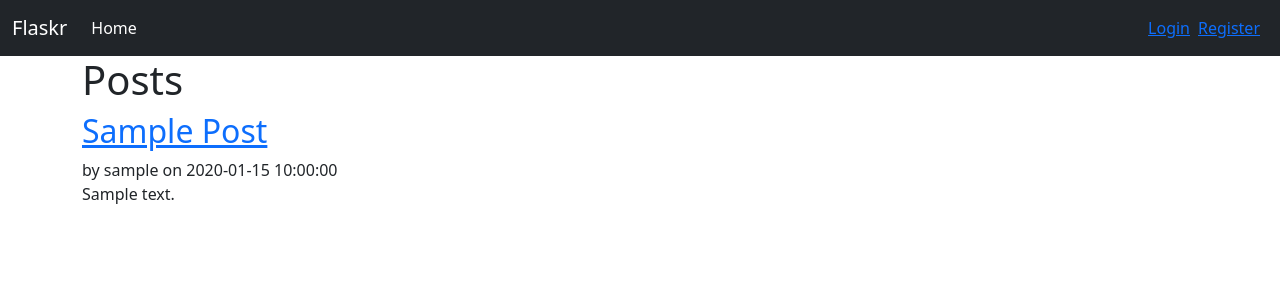
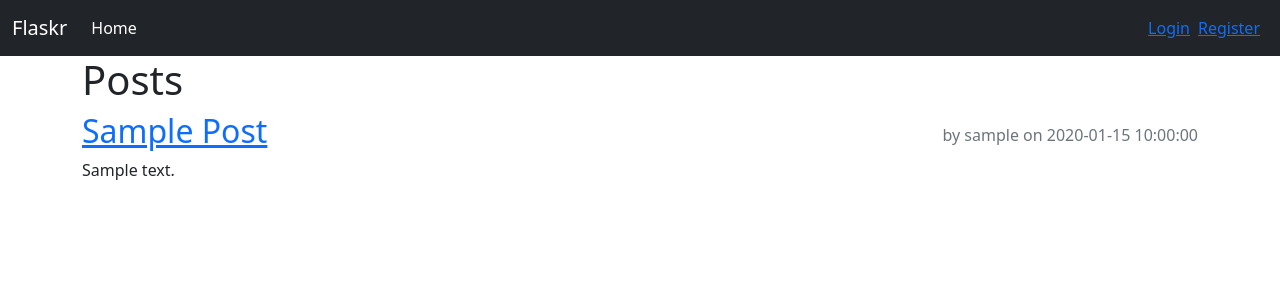
Before and after one commit to kirk0216/blog, a Flask app: template flaskr/templates/blog/index.html in a window 1280 px wide. Shown: the top 300 px of the page. Run offline with Flask 2, Linux system fonts and the light colour scheme; the template is opened without the code that fills it: most values are stand-ins (such as "Sample title", 1, 10 or a date in 2020).

Commit message:
Removed edit button from index page. Aligned author information to the right of the title on the index page.

```diff
--- a/flaskr/templates/blog/index.html
+++ b/flaskr/templates/blog/index.html
@@ -11,14 +11,10 @@
     {% for post in posts %}
         <article class="post">
             <header>
-                <div>
-                    <h2><a class="link-primary" href="/{{ post['id'] }}/">{{ post['title'].title() }}</a></h2>
-                    <div class="about">by {{ post['username'] }} on {{ post['created'] }}</div>
+                <div class="d-flex flexrow">
+                    <h2 class="flex-fill"><a class="link-primary" href="/{{ post['id'] }}/">{{ post['title'].title() }}</a></h2>
+                    <div class="text-muted align-self-center">by {{ post['username'] }} on {{ post['created'] }}</div>
                 </div>
-
-                {% if g.user['id'] == post['author_id'] %}
-                    <a class="action" href="{{ url_for('blog.update', id=post['id']) }}">Edit</a>
-                {% endif %}
             </header>
 
             <p class="body">
```
